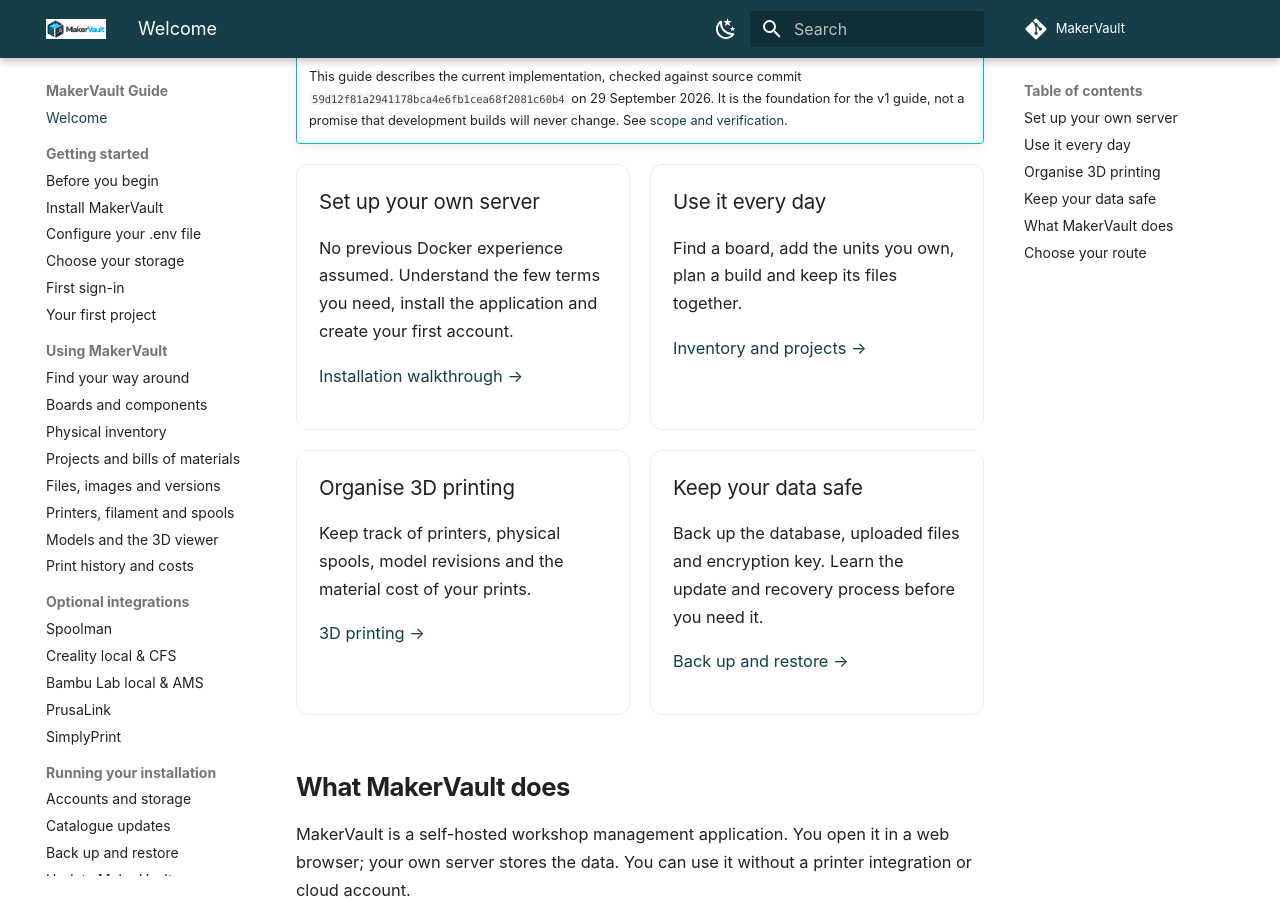
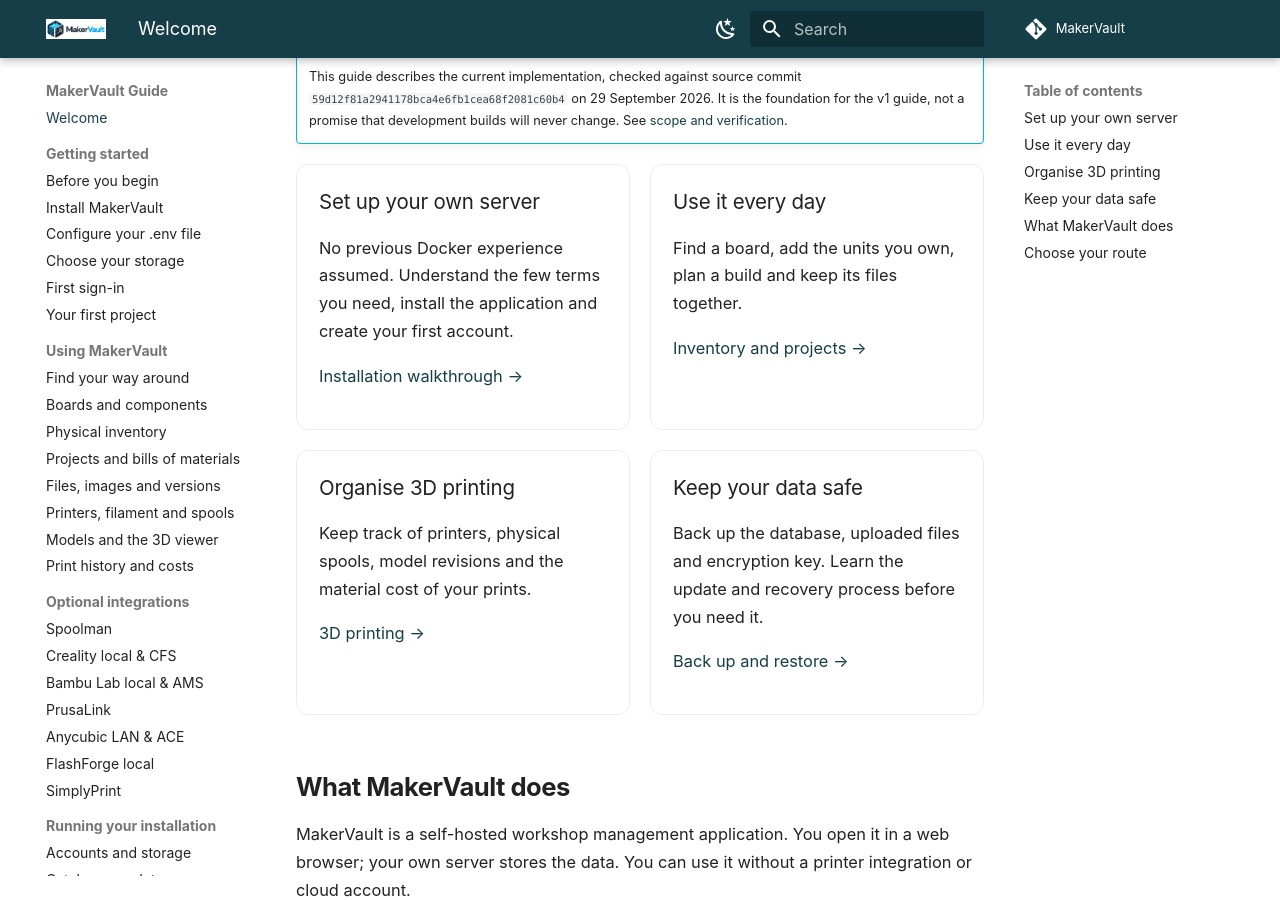
Before and after one commit to gavrd7/MakerVault, an MkDocs documentation site: the page built from docs/guide/index.md, in a window 1280 px wide and 900 px high, scrolled down 501 px. Built offline with MkDocs 1.6.1 and Material for MkDocs 9.7.7, drawn with Linux system fonts in a browser that asks for light colours; comment, search, counter and statistics services are not loaded.

Commit message:
Add Anycubic and FlashForge integration guides

```diff
--- a/mkdocs.yml
+++ b/mkdocs.yml
@@ -75,6 +75,8 @@
       - Creality local & CFS: integrations/creality.md
       - Bambu Lab local & AMS: integrations/bambu.md
       - PrusaLink: integrations/prusalink.md
+      - Anycubic LAN & ACE: integrations/anycubic.md
+      - FlashForge local: integrations/flashforge.md
       - SimplyPrint: integrations/simplyprint.md
   - Running your installation:
       - Accounts and storage: administration/accounts.md
```
